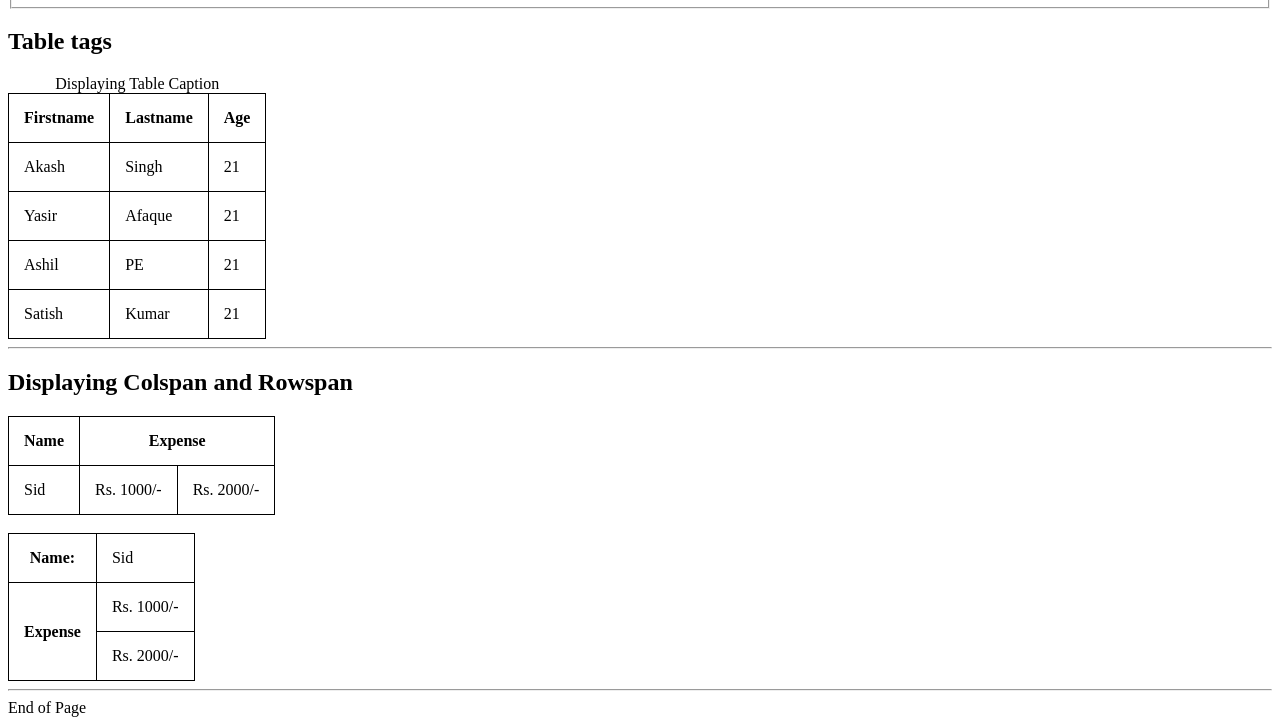
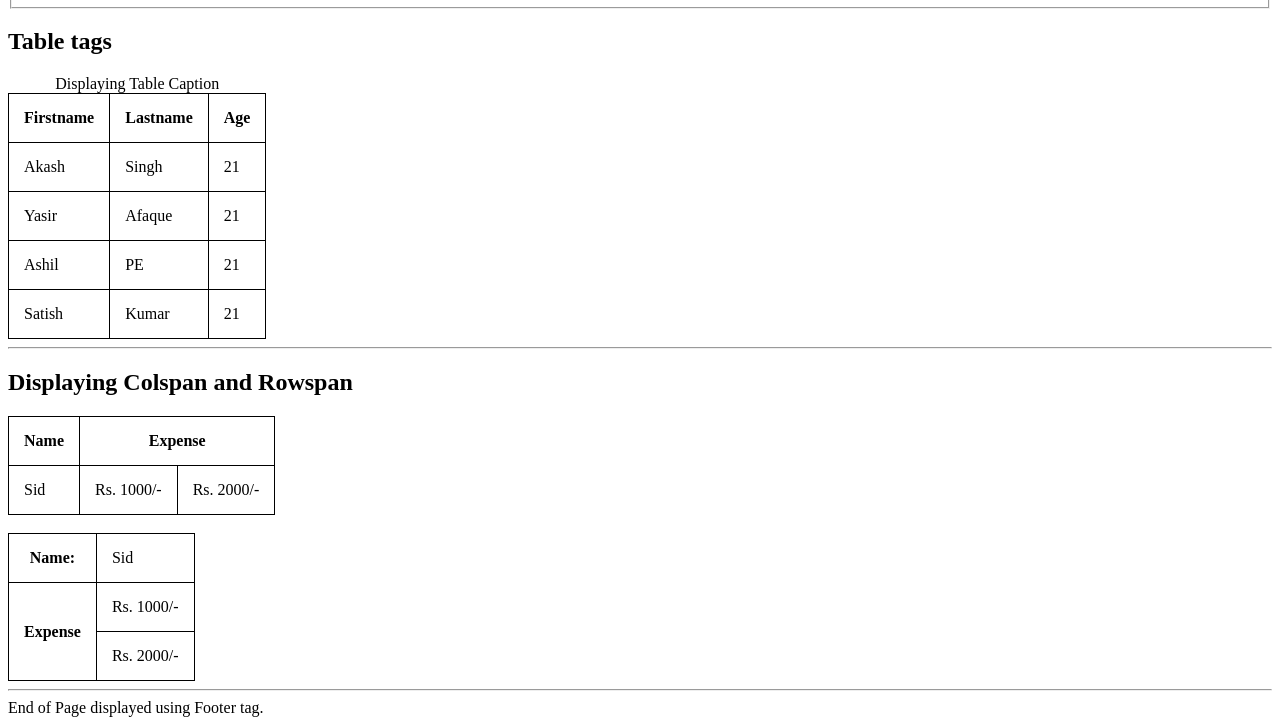
Before and after one commit to Aksn09/projectC2TC, a plain HTML site: page index.html in a window 1280 px wide. Shown: the part 3004-3729 px from the top of the page. Drawn offline with Linux system fonts and the light colour scheme.

Commit message:
Update index.html
new commit

```diff
--- a/index.html
+++ b/index.html
@@ -214,6 +214,6 @@
           </tr>
       </table>
       <hr>
-      <footer>End of Page</footer>
+      <footer>End of Page displayed using Footer tag.</footer>
 </body>
 </html>
```
